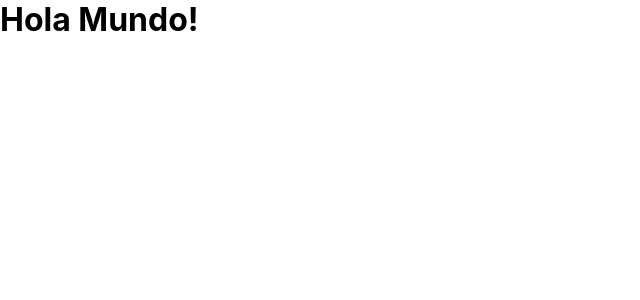
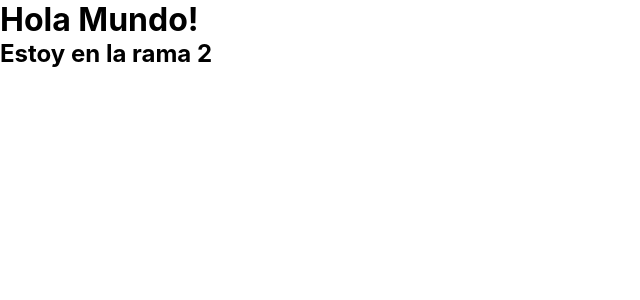
Before and after one commit to jorgeduje/coder-51600, a React (Create React App) app: page / in a window 1280 px wide. Shown: the top 300 px of the page, without its empty margins (0-640 px from the left). Built offline with nearby package versions, Linux system fonts and the light colour scheme.

Commit message:
agregue h2 en la rama 2

```diff
--- a/src/App.js
+++ b/src/App.js
@@ -5,6 +5,7 @@ function App() {
   return (
     <div>
       <h1>Hola Mundo!</h1>
+      <h2>Estoy en la rama 2</h2>
     </div>
   );
 }
```
